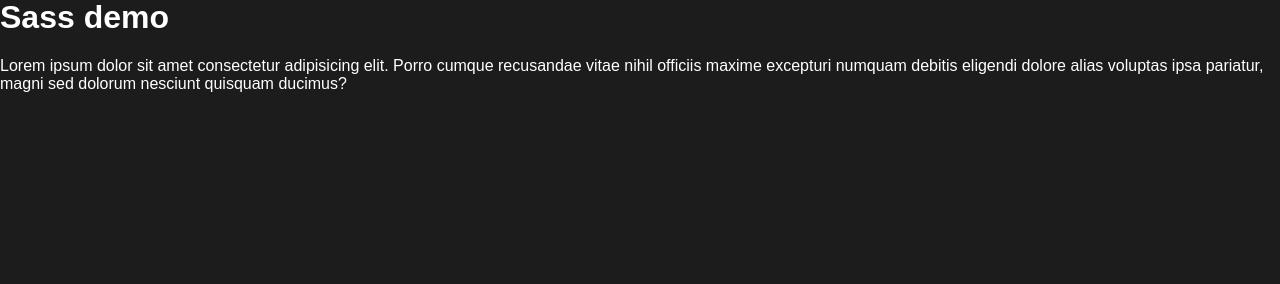
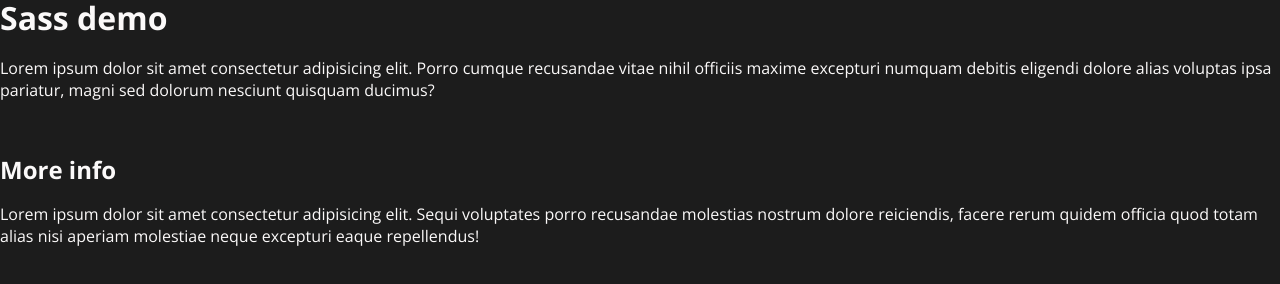
Before and after one commit to mustafa-bhm/Sass-demo, a website: page index.html in a window 1280 px wide. Drawn offline with nearby package versions, Linux system fonts and the light colour scheme.

Commit message:
adding partial files & setup the grid layout

```diff
--- a/app/scss/globals/_boilerplate.scss
+++ b/app/scss/globals/_boilerplate.scss
@@ -1,3 +1,5 @@
+@use "../util" as u;
+
 html {
   box-sizing: border-box;
   font-size: 100%;
@@ -11,7 +13,7 @@
 body {
   margin: 0;
   padding: 0;
-  font-family: Arial, Helvetica, sans-serif;
-  background-color: hsl(0, 0%, 11%);
-  color: white;
+  font-family: u.$font;
+  background-color: var(--background-color);
+  color: var(--text-color);
 }
--- /dev/null
+++ b/app/scss/globals/_colors.scss
@@ -0,0 +1,4 @@
+:root {
+  --background-color: hsl(0, 0%, 11%);
+  --text-color: rgb(251, 249, 249);
+}
--- a/app/scss/globals/_index.scss
+++ b/app/scss/globals/_index.scss
@@ -1,2 +1,3 @@
 @forward "boilerplate";
 @forward "typography";
+@forward "colors";
--- /dev/null
+++ b/app/scss/layout/_grid.scss
@@ -0,0 +1,11 @@
+.grid {
+  display: grid;
+  grid-template-columns: 1fr;
+  grid-template-rows: auto auto;
+  gap: 40px;
+
+  &__main {
+  }
+  &__sidebar {
+  }
+}
--- /dev/null
+++ b/app/scss/layout/_index.scss
@@ -0,0 +1 @@
+@forward "grid";
--- a/app/scss/style.scss
+++ b/app/scss/style.scss
@@ -1 +1,2 @@
 @forward "globals";
+@forward "layout";
--- /dev/null
+++ b/app/scss/util/_font.scss
@@ -0,0 +1 @@
+$font: "Open Sans", sans-serif;
--- /dev/null
+++ b/app/scss/util/_index.scss
@@ -0,0 +1 @@
+@forward "font";
--- a/index.html
+++ b/index.html
@@ -4,16 +4,36 @@
     <meta charset="UTF-8" />
     <meta http-equiv="X-UA-Compatible" content="IE=edge" />
     <meta name="viewport" content="width=device-width, initial-scale=1.0" />
+    <link rel="preconnect" href="https://fonts.googleapis.com" />
+    <link rel="preconnect" href="https://fonts.gstatic.com" crossorigin />
+    <link
+      href="https://fonts.googleapis.com/css2?family=Open+Sans:wght@400;700&family=Public+Sans:wght@300;400&display=swap"
+      rel="stylesheet"
+    />
     <link rel="stylesheet" href="/app/scss/style.css" />
+    <script src="/app/js/index.js"></script>
     <title>Document</title>
   </head>
   <body>
-    <h1>Sass demo</h1>
-    <p>
-      Lorem ipsum dolor sit amet consectetur adipisicing elit. Porro cumque
-      recusandae vitae nihil officiis maxime excepturi numquam debitis eligendi
-      dolore alias voluptas ipsa pariatur, magni sed dolorum nesciunt quisquam
-      ducimus?
-    </p>
+    <div class="grid">
+      <main class="grid__main">
+        <h1>Sass demo</h1>
+        <p>
+          Lorem ipsum dolor sit amet consectetur adipisicing elit. Porro cumque
+          recusandae vitae nihil officiis maxime excepturi numquam debitis
+          eligendi dolore alias voluptas ipsa pariatur, magni sed dolorum
+          nesciunt quisquam ducimus?
+        </p>
+      </main>
+      <aside class="grid__sidebar">
+        <h2>More info</h2>
+        <p>
+          Lorem ipsum dolor sit amet consectetur adipisicing elit. Sequi
+          voluptates porro recusandae molestias nostrum dolore reiciendis,
+          facere rerum quidem officia quod totam alias nisi aperiam molestiae
+          neque excepturi eaque repellendus!
+        </p>
+      </aside>
+    </div>
   </body>
 </html>
```
Also changed, not shown: app/scss/style.css, 1 other file.
